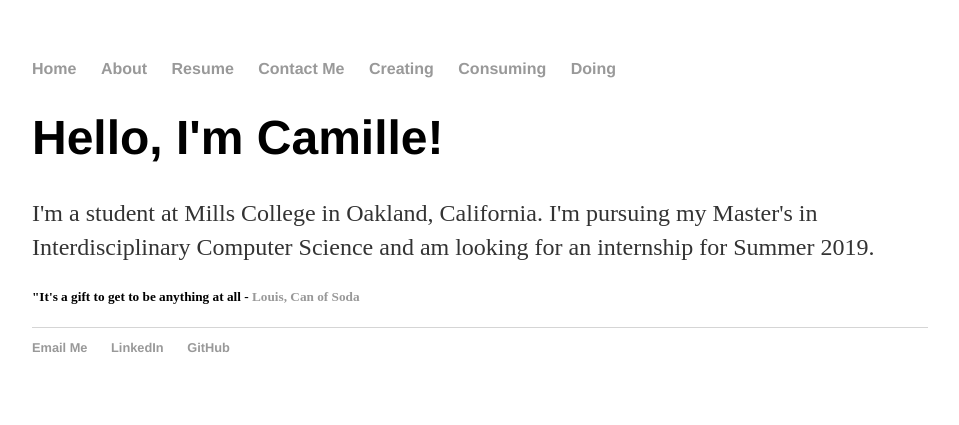
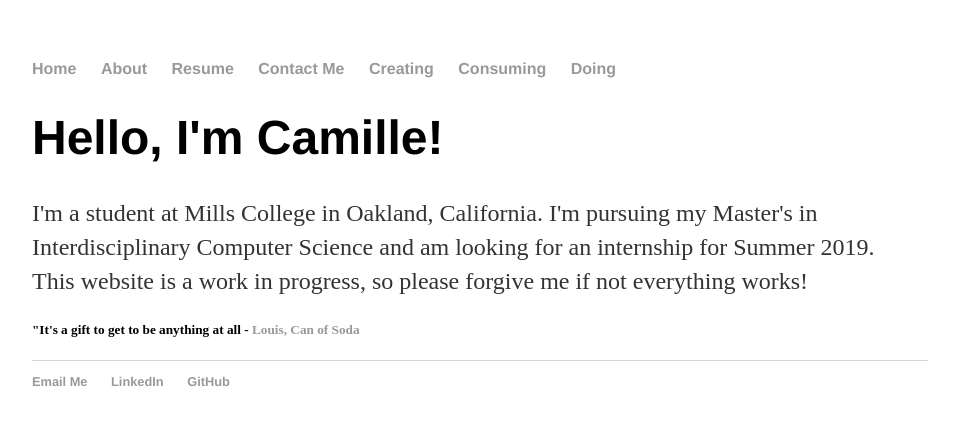
Before and after one commit to camerose/camerose.github.io, a Jekyll site: the page built from index.html, in a window 1280 px wide. Shown: the top 425 px of the page, without its empty margins (160-1119 px from the left). Built offline with Jekyll 4.4.1, drawn with Linux system fonts in a browser that asks for light colours.

Commit message:
Added apology, work in progress

```diff
--- a/index.html
+++ b/index.html
@@ -5,6 +5,8 @@ title: Camille Merz
 <div class="blurb">
 	<h1>Hello, I'm Camille!</h1>
 	<p>I'm a student at Mills College in Oakland, California. I'm pursuing my Master's in Interdisciplinary Computer Science
-		and am looking for an internship for Summer 2019. </p>
+		and am looking for an internship for Summer 2019. </br>
+	This website is a work in progress, so please forgive me if not everything works!
+	</p>
 	<h5>"It's a gift to get to be anything at all - <a href="https://www.everythingisalive.com/">Louis, Can of Soda</a> </h5>
 </div><!-- /.blurb -->
```
